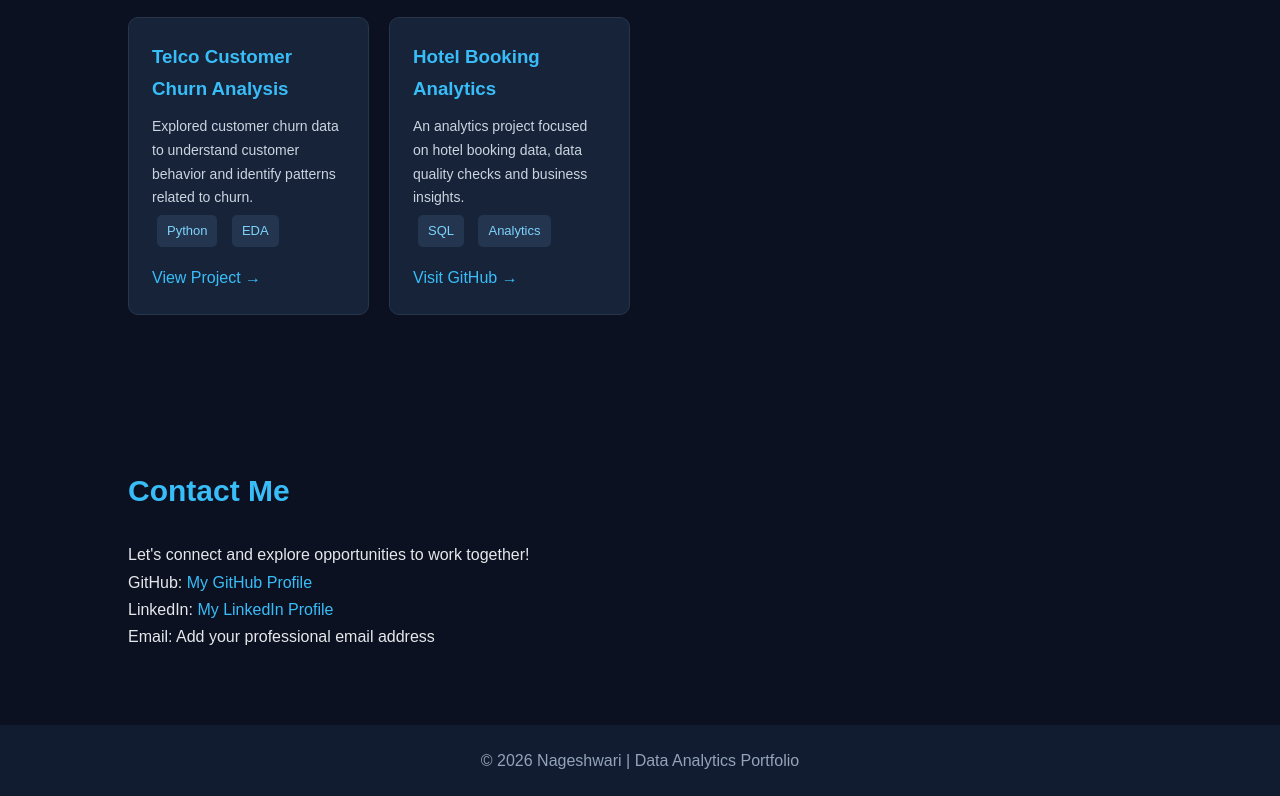
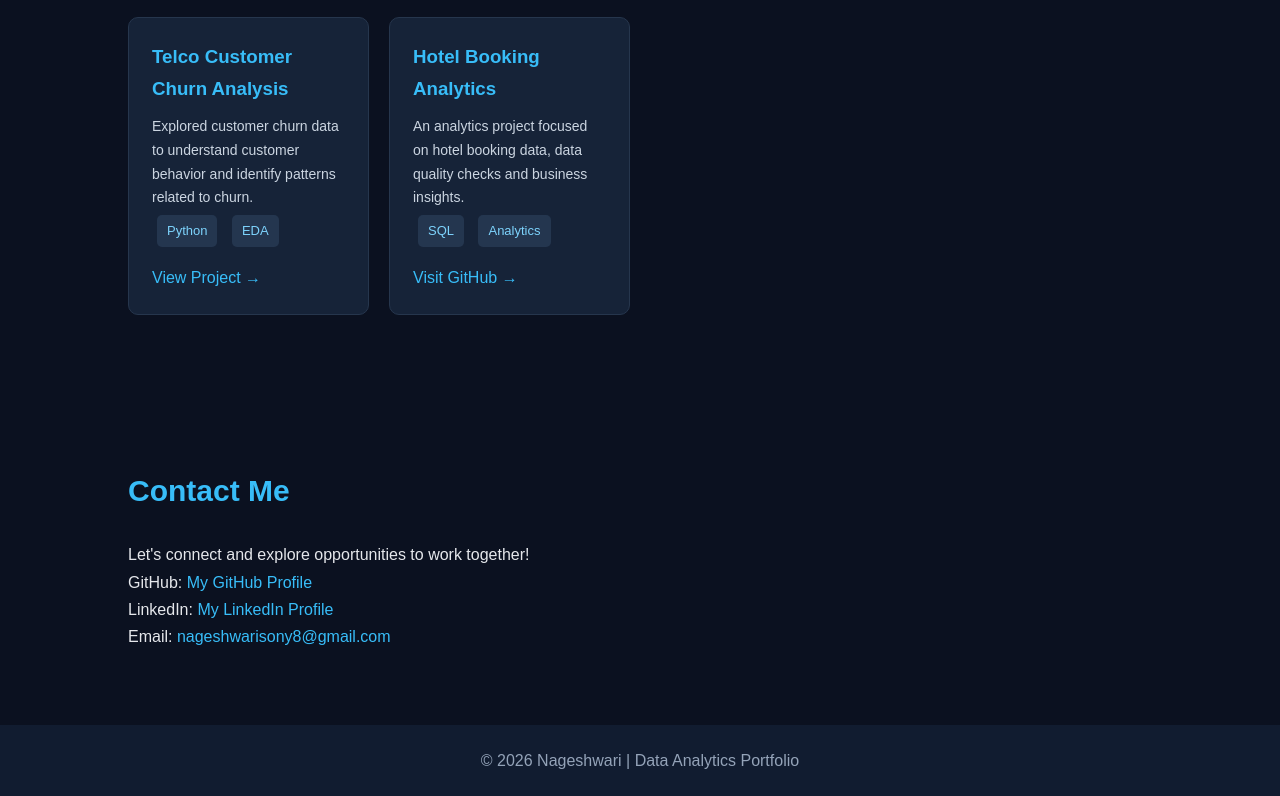
Before and after one commit to nageshwarisony8-hue/nageshwarisony8-hue.github.io, a plain HTML site: page index.html in a window 1280 px wide. Shown: the part 1800-2596 px from the top of the page. Drawn offline with Linux system fonts and the light colour scheme.

Commit message:
Add professional email address

```diff
--- a/index.html
+++ b/index.html
@@ -334,7 +334,11 @@ footer {
     My LinkedIn Profile
   </a>
 </p>
-  <p>Email: Add your professional email address</p>
+  <p>Email:
+  <a href="mailto:nageshwarisony8@gmail.com">
+    nageshwarisony8@gmail.com
+  </a>
+</p>
 </section>
 
 <footer>
```
